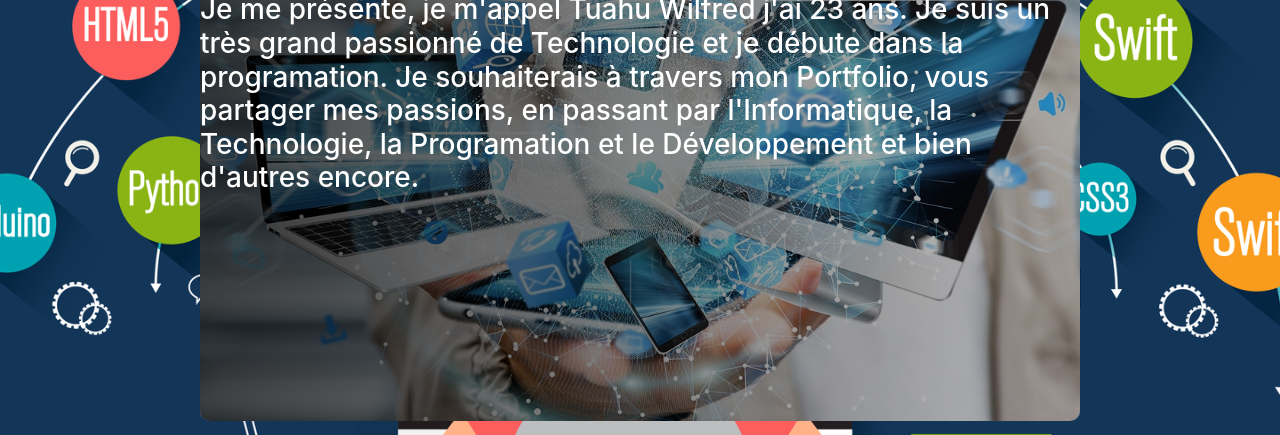
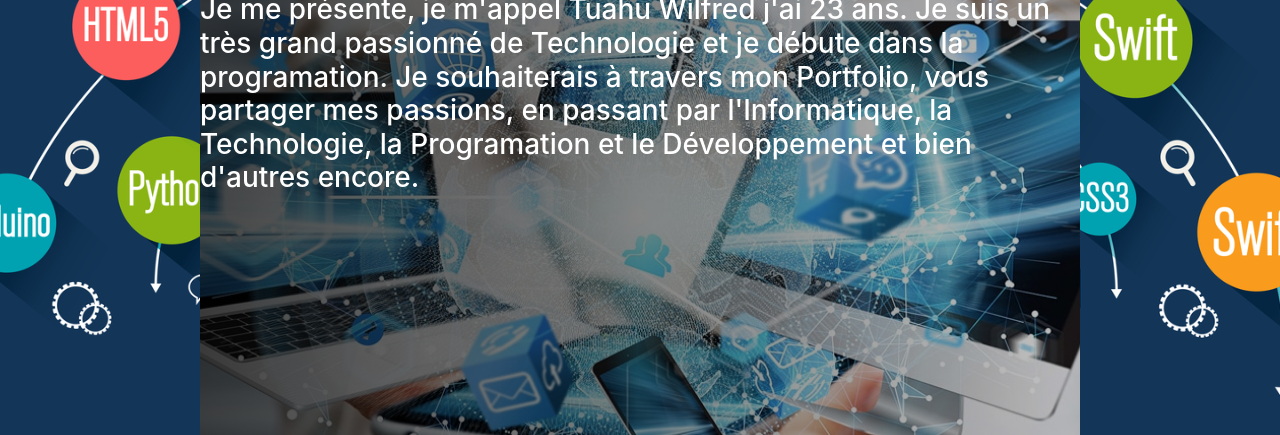
Before and after one commit to Yuri1508/Portfolio, a plain HTML site: page index.html in a window 1280 px wide. Shown: the part 199-634 px from the top of the page. Drawn offline with Linux system fonts and the light colour scheme; a web font is replaced by a local one.

Commit message:
new file

```diff
--- a/style.css
+++ b/style.css
@@ -52,7 +52,7 @@ h2 {
 .image.active {
   flex-grow: 100;
   width: auto;
-  height: 30em;
+  height: 40em;
   border-radius: 10px;
   background-size: auto 100%;
 }
@@ -64,7 +64,7 @@ h2 {
 
 .text-container {
   width: 100%;
-  height: 29em;
+  height: 40em;
   visibility: hidden;
   transform: rotateY(300px);
   opacity: 0;
```
